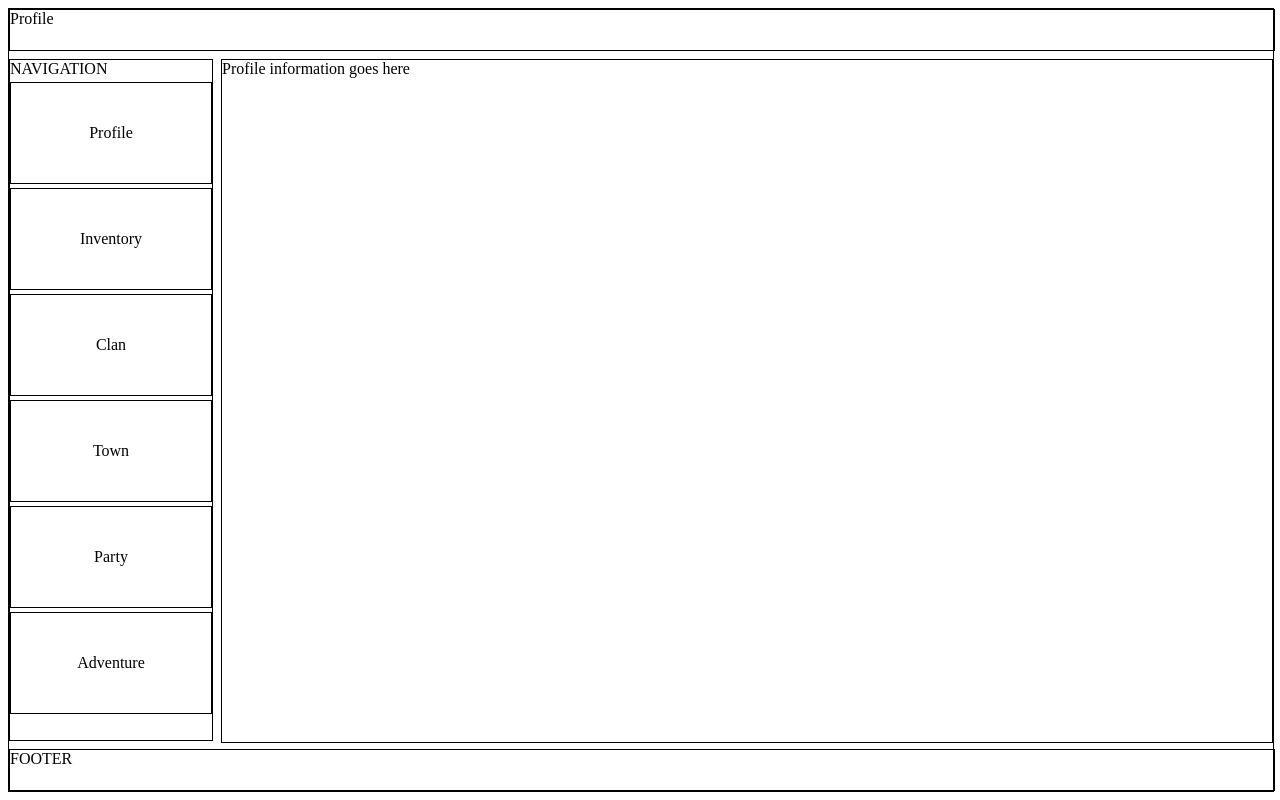
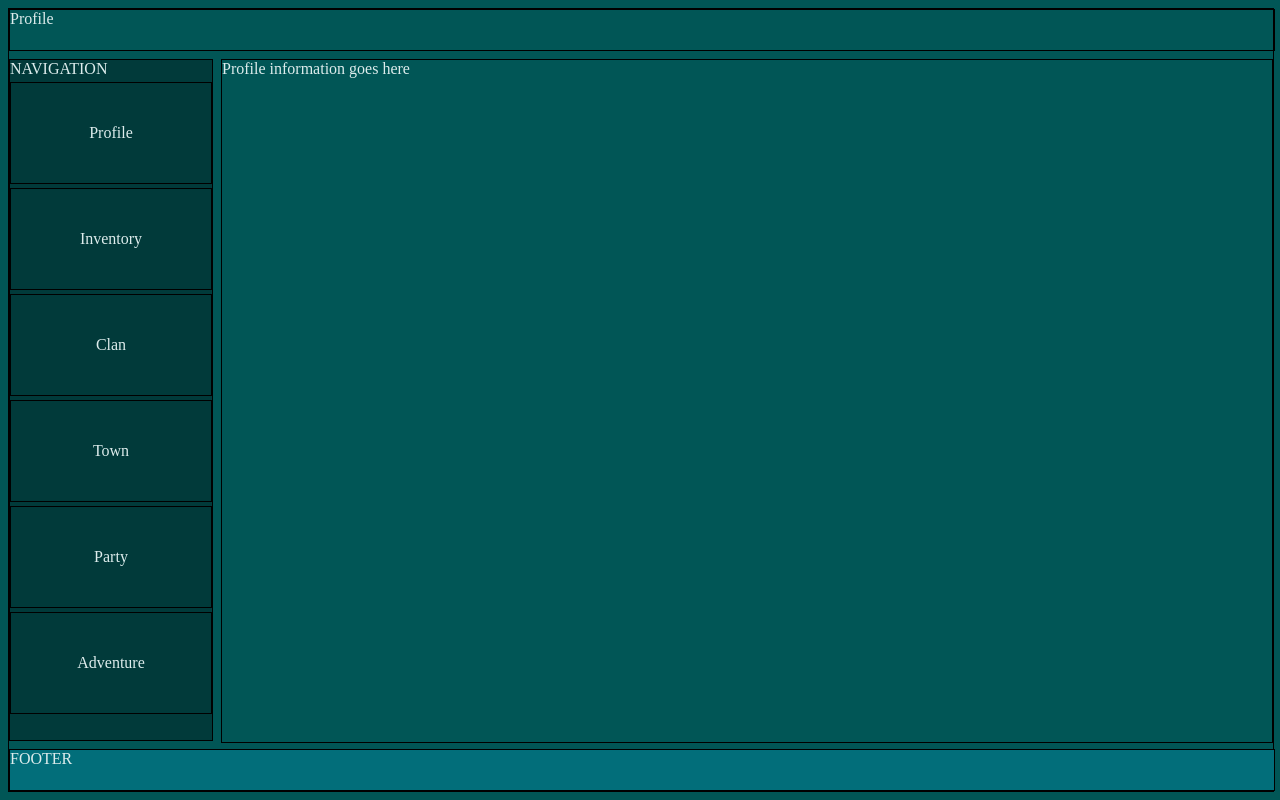
Before and after one commit to wobbaone/gear_idle, a plain HTML site: page index.html in a window 1280 px wide. Drawn offline with Linux system fonts and the light colour scheme.

Commit message:
Add some color

```diff
--- a/css/style.css
+++ b/css/style.css
@@ -1,6 +1,8 @@
 :root {
     --grid-spacing-px: 8px;
     --border-px: 1px;
+    background-color: #015656;
+    color: #DDECEC;
 }
 
 .layout {
@@ -35,7 +37,8 @@
     flex-grow: 1;
     border:var(--border-px) solid black;
     gap: 4px;
-    overflow-y:auto
+    overflow-y:auto;
+    background-color: #013A3A;
 }
 .navigation-element {
     width: 200px;
@@ -55,6 +58,7 @@
     gap: 4px;
     overflow-y:auto;
     width: 100%;
+
 }
 .adventuring-zone-element {
     width: 200px;
@@ -64,6 +68,7 @@
     align-items: center;
     justify-content: center;
     border:var(--border-px) solid black;
+    background-color: #013A3A
 }
 .adventuring-activities {
     display: flex;
@@ -98,4 +103,5 @@
     width: 100%;
     height: 40px;
     border:var(--border-px) solid black;
+    background-color: #026E7A;
 }
```
